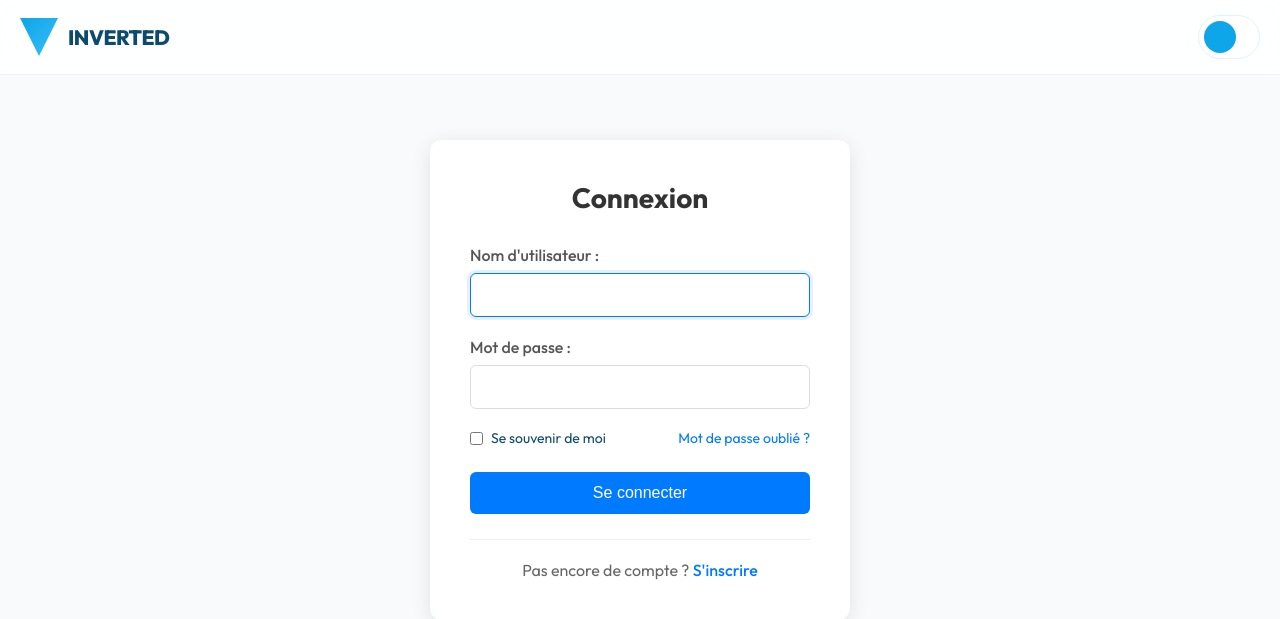
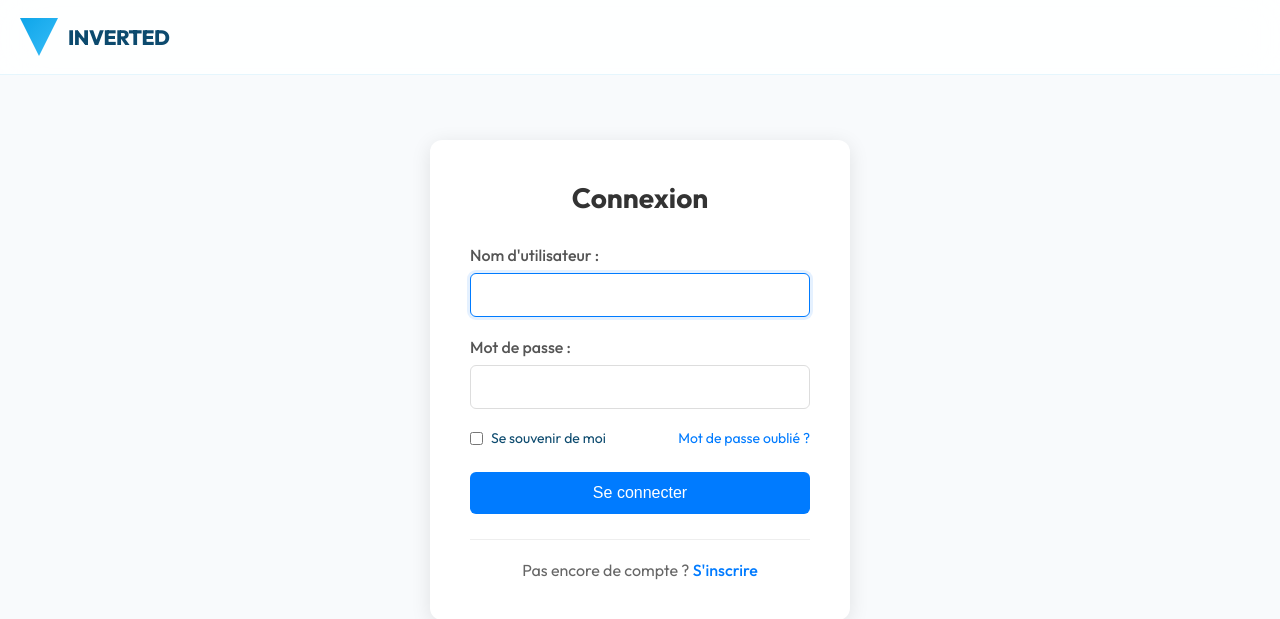
Before and after one commit to olouyu9-ai/red, a Django app: a page that uses plateforme_parrainage/applications/noyau/templates/base.html in a window 1280 px wide. Shown: the top 619 px of the page. Run offline with Django 4.2, Linux system fonts and the light colour scheme; data that the repository does not hold is empty.

Commit message:
Update base.html

```diff
--- a/plateforme_parrainage/applications/noyau/templates/base.html
+++ b/plateforme_parrainage/applications/noyau/templates/base.html
@@ -215,12 +215,7 @@
                 {% endif %}
             </div>
 
-            <div class="user-zone">
-                <div class="user-pill">
-                    <div class="avatar">{{ user.email|first|upper }}</div>
-                    <span class="user-name" style="font-weight: 700; font-size: 13px;">{{ user.email|truncatechars:12 }}</span>
-                </div>
-            </div>
+
         </div>
     </header>
 
```
